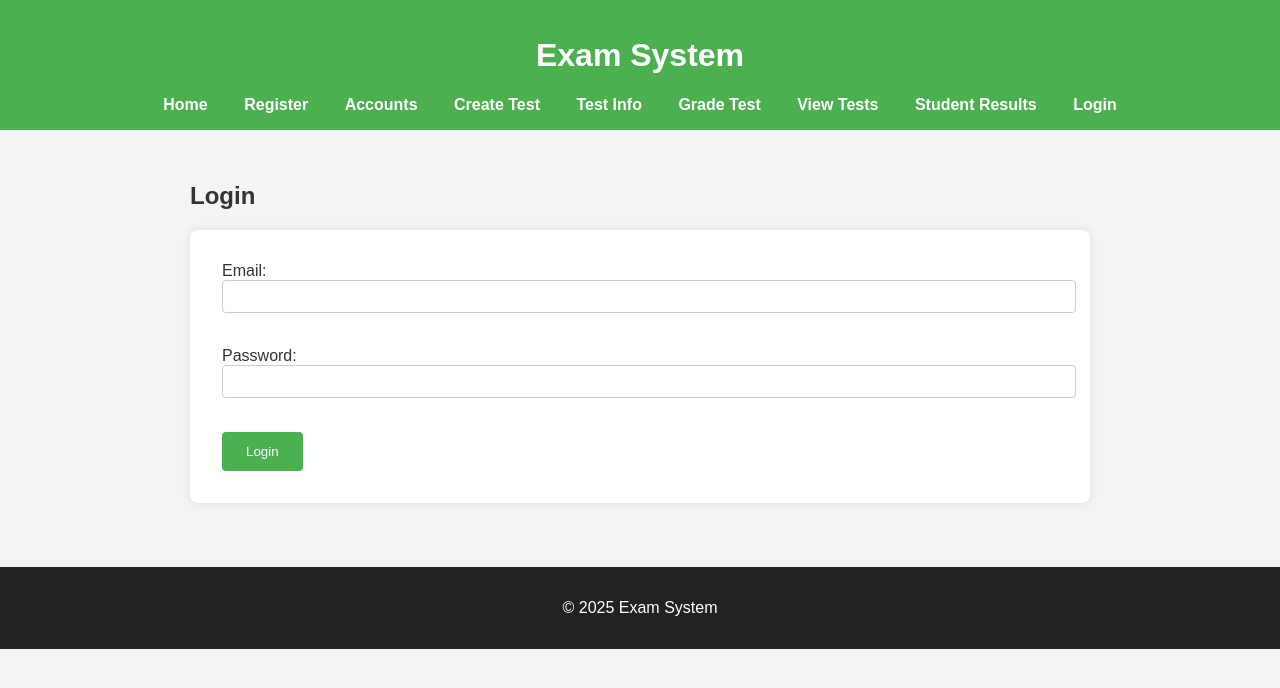
After one commit to Twinwherehaveyoubeen/Final-160, a Flask app: page /login in a window 1280 px wide. The commit adds this page. Shown: the top 688 px of the page. Run offline with Flask 3, Linux system fonts and the light colour scheme.

Commit message:
I forgot to put the log in and the edit and the delete for the teacher

```diff
--- a/python/Routes.py
+++ b/python/Routes.py
@@ -1,4 +1,4 @@
-from flask import Flask, render_template, request, redirect, url_for, flash, send_from_directory
+from flask import Flask, render_template, request, redirect, url_for, flash, send_from_directory, session
 import mysql.connector
 from datetime import datetime
 
@@ -86,6 +86,10 @@ def take_test(test_id):
 
 @app.route("/edit/<int:test_id>", methods=["GET", "POST"])
 def edit_test(test_id):
+    if 'account_type' not in session or session['account_type'] != 'teacher':
+        flash("Only teachers can edit tests.")
+        return redirect("/")
+
     conn = connect_db()
     cur = conn.cursor(dictionary=True)
     if request.method == "POST":
@@ -101,6 +105,21 @@ def edit_test(test_id):
         cur.close()
         conn.close()
         return render_template("edit_test.html", test=test)
+
+@app.route("/delete/<int:test_id>", methods=["POST"])
+def delete_test(test_id):
+    if 'account_type' not in session or session['account_type'] != 'teacher':
+        flash("Only teachers can delete tests.")
+        return redirect("/")
+
+    conn = connect_db()
+    cur = conn.cursor()
+    cur.execute("DELETE FROM tests WHERE id = %s", (test_id,))
+    conn.commit()
+    cur.close()
+    conn.close()
+    flash("Test deleted.")
+    return redirect("/tests")
 
 @app.route("/create_test", methods=["GET", "POST"])
 def create_test():
@@ -201,6 +220,35 @@ def student_results():
     cur.close()
     conn.close()
     return render_template("student_results.html", students=students, results=results)
+@app.route("/login", methods=["GET", "POST"])
+def login():
+    if request.method == "POST":
+        email = request.form["email"]
+        password = request.form["password"]
+
+        conn = connect_db()
+        cur = conn.cursor(dictionary=True)
+        cur.execute("SELECT * FROM accounts WHERE email = %s AND password = %s", (email, password))
+        account = cur.fetchone()
+        cur.close()
+        conn.close()
+
+        if account:
+            session['user_id'] = account['id']
+            session['account_type'] = account['account_type']
+            session['username'] = account['username']
+            flash("Logged in successfully!")
+            return redirect("/")
+        else:
+            flash("Invalid login. Try again.")
+
+    return render_template("login.html")
+
+@app.route("/logout")
+def logout():
+    session.clear()
+    flash("You have been logged out.")
+    return redirect("/")
 
 if __name__ == "__main__":
     app.run(debug=True)
--- a/python/templates/base.html
+++ b/python/templates/base.html
@@ -18,6 +18,13 @@
             <a href="/grade_test">Grade Test</a>
             <a href="/tests">View Tests</a>
             <a href="/student_results">Student Results</a>
+
+            {% if 'user_id' in session %}
+                <span style="margin-left: 20px;">Welcome, {{ session.username }}!</span>
+                <a href="/logout">Logout</a>
+            {% else %}
+                <a href="/login">Login</a>
+            {% endif %}
         </nav>
     </header>
     <main>
--- /dev/null
+++ b/python/templates/login.html
@@ -0,0 +1,14 @@
+{% extends "base.html" %}
+{% block content %}
+<h2>Login</h2>
+
+<form method="POST" action="/login">
+    <label>Email:</label>
+    <input type="email" name="email" required><br><br>
+
+    <label>Password:</label>
+    <input type="password" name="password" required><br><br>
+
+    <button type="submit">Login</button>
+</form>
+{% endblock %}
```
Also changed, not shown: python/templates/index.html (+7 -0 lines), python/templates/tests.html (+8 -1 lines), 1 other file.
